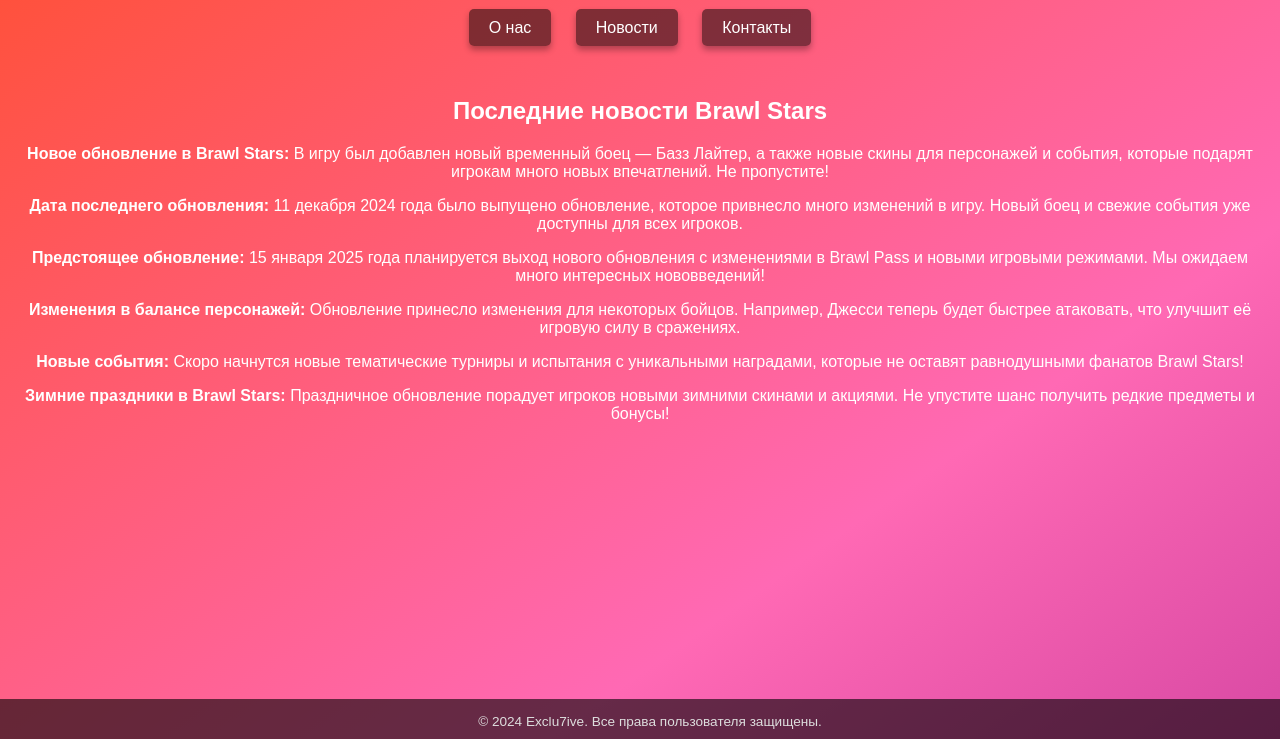
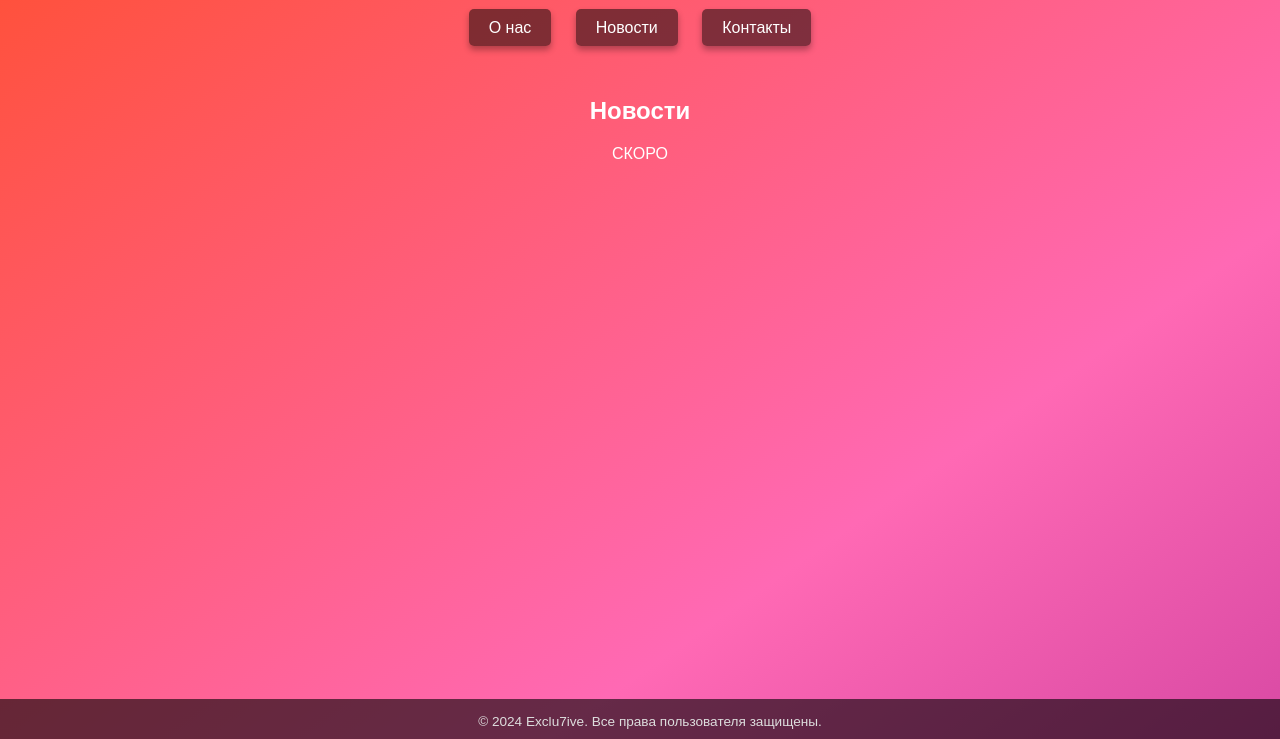
Before and after one commit to ilya521337/exclusive-website, a plain HTML site: page index.html in a window 1280 px wide. Both pictures are taken after a click on the link "Новости". Shown: the part 61-800 px from the top of the page. Drawn offline with Linux system fonts and the light colour scheme.

Commit message:
index.html

```diff
--- a/index.html
+++ b/index.html
@@ -70,31 +70,6 @@
     a:hover {
       color: #ffa500;
     }
-
-    /* Стиль для баннера */
-    #cookie-banner {
-      position: fixed;
-      bottom: 0;
-      width: 100%;
-      background: rgba(0, 0, 0, 0.8);
-      color: white;
-      text-align: center;
-      padding: 10px 0;
-      font-size: 16px;
-    }
-
-    #cookie-banner button {
-      background-color: #ff4500;
-      color: white;
-      border: none;
-      padding: 10px 20px;
-      margin-left: 20px;
-      cursor: pointer;
-    }
-
-    #cookie-banner a {
-      color: #ffdd57;
-    }
   </style>
   <script>
     document.addEventListener("DOMContentLoaded", () => {
@@ -113,54 +88,6 @@
 
       // Открытие первой секции
       sections[0].classList.add("active");
-
-      // Инициализация новостей
-      const newsSection = document.getElementById("news");
-
-      // Данные для новостей
-      const newsData = [
-        {
-          title: "Новое обновление в Brawl Stars",
-          content: "В игру был добавлен новый временный боец — Базз Лайтер, а также новые скины для персонажей и события, которые подарят игрокам много новых впечатлений. Не пропустите!"
-        },
-        {
-          title: "Дата последнего обновления",
-          content: "11 декабря 2024 года было выпущено обновление, которое привнесло много изменений в игру. Новый боец и свежие события уже доступны для всех игроков."
-        },
-        {
-          title: "Предстоящее обновление",
-          content: "15 января 2025 года планируется выход нового обновления с изменениями в Brawl Pass и новыми игровыми режимами. Мы ожидаем много интересных нововведений!"
-        },
-        {
-          title: "Изменения в балансе персонажей",
-          content: "Обновление принесло изменения для некоторых бойцов. Например, Джесси теперь будет быстрее атаковать, что улучшит её игровую силу в сражениях."
-        },
-        {
-          title: "Новые события",
-          content: "Скоро начнутся новые тематические турниры и испытания с уникальными наградами, которые не оставят равнодушными фанатов Brawl Stars!"
-        },
-        {
-          title: "Зимние праздники в Brawl Stars",
-          content: "Праздничное обновление порадует игроков новыми зимними скинами и акциями. Не упустите шанс получить редкие предметы и бонусы!"
-        }
-      ];
-
-      // Функция для обновления новостей
-      function updateNews() {
-        // Обновление новостей без привязки к дате
-        newsSection.innerHTML = "<h2>Последние новости Brawl Stars</h2>";
-        newsData.forEach(item => {
-          const newsItem = document.createElement("p");
-          const strong = document.createElement("strong");
-          strong.textContent = item.title + ": ";
-          newsItem.appendChild(strong);
-          newsItem.append(item.content);
-          newsSection.appendChild(newsItem);
-        });
-      }
-
-      // Обновление новостей при загрузке страницы
-      updateNews();
     });
   </script>
 </head>
@@ -175,10 +102,11 @@
   </header>
   <section id="about">
     <h2>О нас</h2>
-    <p>Пока нечего нету.</p>
+    <p>СКОРО</p>
   </section>
   <section id="news">
-    <!-- Новости будут обновляться с помощью JavaScript -->
+    <h2>Новости</h2>
+    <p>СКОРО</p>
   </section>
   <section id="contacts">
     <h2>Контакты</h2>
```
